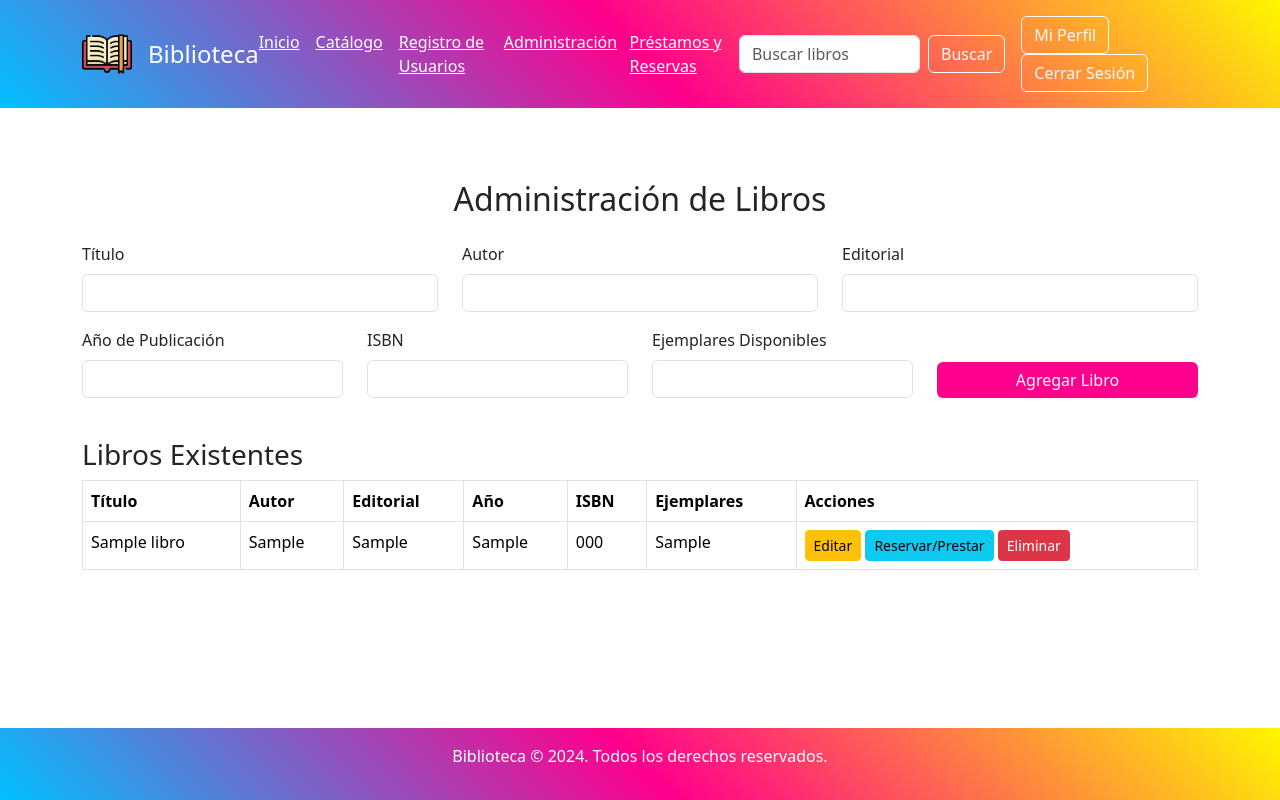
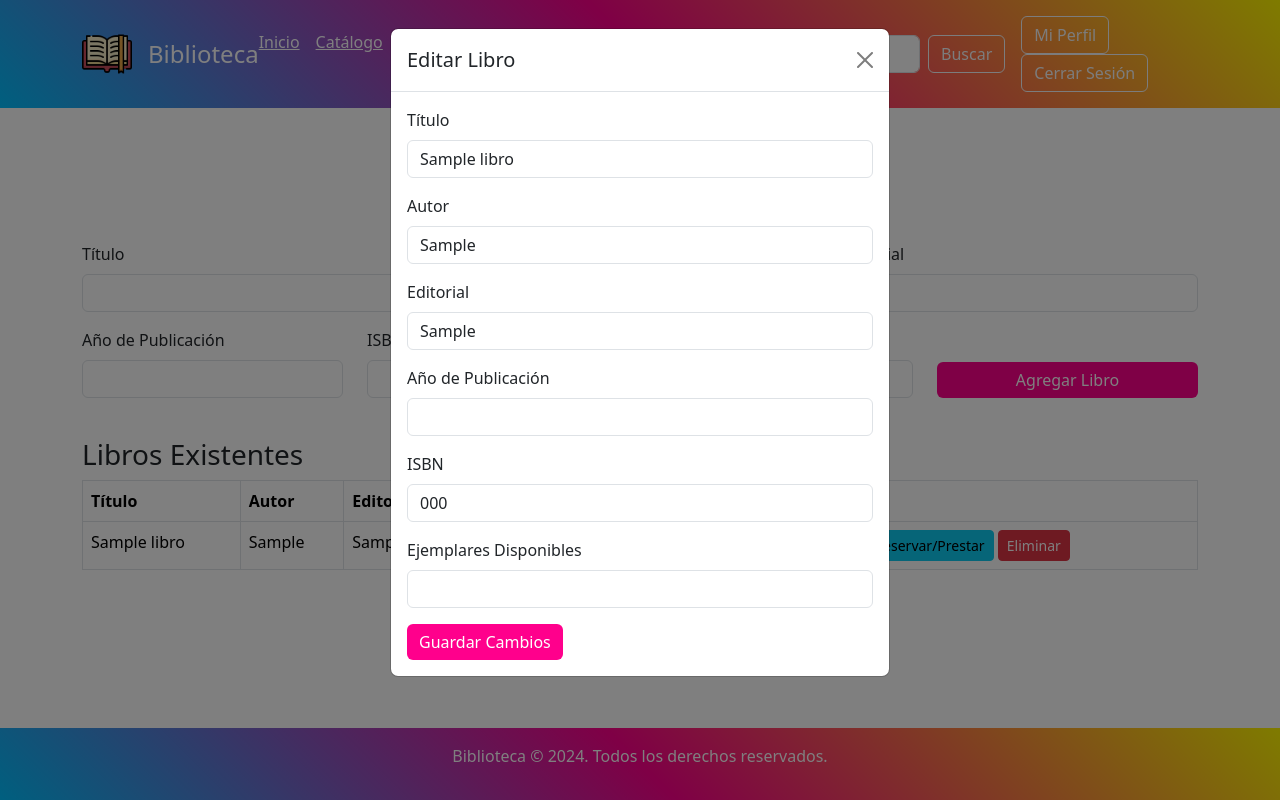
Before and after one commit to FrancoJOG/bibliotecaDB, a PHP site: page /admin_libros.php in a window 1280 px wide, after a click on "Editar". Run offline with PHP 8.4, Linux system fonts and the light colour scheme; the visitor is signed in with stand-in values (Sample User, id 1); tables that the repository leaves empty or names only in its code hold one stand-in row (values such as "Sample post").

Commit message:
ahora si final

```diff
--- a/admin_libros.php
+++ b/admin_libros.php
@@ -155,37 +155,69 @@ if ($_SERVER['REQUEST_METHOD'] == 'POST') {
     </div>
 </div>
 
+<!-- Modal para Editar Libro -->
+<div class="modal fade" id="editarModal" tabindex="-1" aria-labelledby="editarModalLabel" aria-hidden="true">
+    <div class="modal-dialog">
+        <div class="modal-content">
+            <div class="modal-header">
+                <h5 class="modal-title" id="editarModalLabel">Editar Libro</h5>
+                <button type="button" class="btn-close" data-bs-dismiss="modal" aria-label="Cerrar"></button>
+            </div>
+            <div class="modal-body">
+                <form id="editarForm" method="POST" action="editar_libro.php">
+                    <input type="hidden" name="libro_id" id="modalLibroId">
+
+                    <div class="mb-3">
+                        <label for="modalTitulo" class="form-label">Título</label>
+                        <input type="text" class="form-control" id="modalTitulo" name="titulo" required>
+                    </div>
+                    <div class="mb-3">
+                        <label for="modalAutor" class="form-label">Autor</label>
+                        <input type="text" class="form-control" id="modalAutor" name="autor" required>
+                    </div>
+                    <div class="mb-3">
+                        <label for="modalEditorial" class="form-label">Editorial</label>
+                        <input type="text" class="form-control" id="modalEditorial" name="editorial">
+                    </div>
+                    <div class="mb-3">
+                        <label for="modalAnio" class="form-label">Año de Publicación</label>
+                        <input type="number" class="form-control" id="modalAnio" name="anio_publicacion">
+                    </div>
+                    <div class="mb-3">
+                        <label for="modalISBN" class="form-label">ISBN</label>
+                        <input type="text" class="form-control" id="modalISBN" name="isbn">
+                    </div>
+                    <div class="mb-3">
+                        <label for="modalEjemplares" class="form-label">Ejemplares Disponibles</label>
+                        <input type="number" class="form-control" id="modalEjemplares" name="ejemplares_disponibles" required>
+                    </div>
+                    <button type="submit" class="btn btn-primary">Guardar Cambios</button>
+                </form>
+            </div>
+        </div>
+    </div>
+</div>
+
 
 <script>
     function cargarLibro(libroId) {
-        // Llamada AJAX para cargar la información del libro y sus ejemplares en la modal
-        fetch('cargar_libro.php?libro_id=' + libroId)
-            .then(response => response.json())
-            .then(data => {
-                // Asignar valores a los campos del modal
+    fetch('cargar_libro.php?libro_id=' + libroId)
+        .then(response => response.json())
+        .then(data => {
+            if (data.error) {
+                alert(data.error);
+            } else {
                 document.getElementById('modalLibroId').value = data.libro_id;
                 document.getElementById('modalTitulo').value = data.titulo;
                 document.getElementById('modalAutor').value = data.autor;
                 document.getElementById('modalEditorial').value = data.editorial;
                 document.getElementById('modalAnio').value = data.anio_publicacion;
                 document.getElementById('modalISBN').value = data.isbn;
+                document.getElementById('modalEjemplares').value = data.ejemplares_disponibles;
+            }
+        });
+}
 
-                // Cargar los ejemplares
-                let ejemplaresDiv = document.getElementById('modalEjemplares');
-                ejemplaresDiv.innerHTML = ''; // Limpiar contenido anterior
-                data.ejemplares.forEach(ejemplar => {
-                    ejemplaresDiv.innerHTML += `
-                        <div class="mb-3">
-                            <label for="ejemplar_${ejemplar.ejemplar_id}" class="form-label">Ejemplar ${ejemplar.codigo_ejemplar}</label>
-                            <input type="text" class="form-control" id="ejemplar_${ejemplar.ejemplar_id}" name="ejemplares[${ejemplar.ejemplar_id}]" value="${ejemplar.estado}">
-                            <button type="button" class="btn btn-danger" onclick="eliminarEjemplar(${ejemplar.ejemplar_id})">Eliminar</button>
-                        </div>
-                    `;
-                });
-            });
-
-
-    }
 
     function eliminarEjemplar(ejemplarId) {
         // Lógica para eliminar un ejemplar, utilizando AJAX para una eliminación rápida
```
Also changed, not shown: editar_libro.php (added, +32 -0 lines), cargar_libro.php (line endings or trailing spaces).
